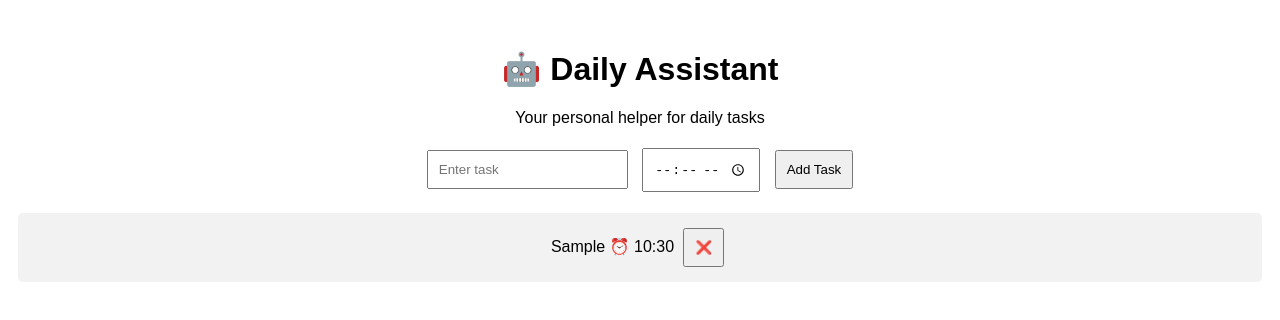
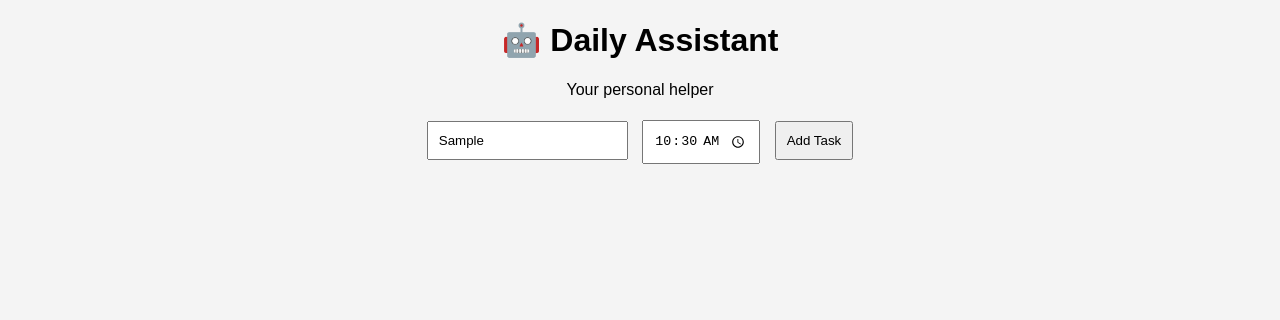
Before and after one commit to prembhosale724-pixel/daily-assistant, a plain HTML site: page index.html in a window 1280 px wide. Both pictures are taken after typing "Sample", "10:30" into the empty fields and a click on the button "Add Task". Drawn offline with Linux system fonts and the light colour scheme.

Commit message:
Update index.html

```diff
--- a/index.html
+++ b/index.html
@@ -6,28 +6,24 @@
     body {
       font-family: Arial;
       text-align: center;
-      margin-top: 50px;
+      background: #f4f4f4;
     }
     input, button {
       padding: 10px;
       margin: 5px;
     }
-    ul {
-      list-style: none;
-      padding: 0;
-    }
     li {
+      background: white;
       margin: 10px;
       padding: 10px;
-      background: #f2f2f2;
-      border-radius: 5px;
+      list-style: none;
     }
   </style>
 </head>
 <body>
 
   <h1>🤖 Daily Assistant</h1>
-  <p>Your personal helper for daily tasks</p>
+  <p>Your personal helper</p>
 
   <input type="text" id="taskInput" placeholder="Enter task">
   <input type="time" id="timeInput">
@@ -39,38 +35,20 @@
 let tasks = [];
 
 function addTask() {
-      const taskText = document.getElementById("taskInput").value;
-      const taskTime = document.getElementById("timeInput").value;
+  let task = document.getElementById("taskInput").value;
+  let time = document.getElementById("timeInput").value;
 
-      if (taskText === "") {
-        alert("Please enter a task");
+  if(task === "" || time === "") {
+    alert("Please enter task and time");
     return;
   }
 
-      tasks.push({ text: taskText, time: taskTime });
+  let taskObj = { task, time, reminded: false };
+  tasks.push(taskObj);
+  showTasks();
+
   document.getElementById("taskInput").value = "";
   document.getElementById("timeInput").value = "";
-
-      renderTasks();
 }
 
-    function renderTasks() {
-      const list = document.getElementById("taskList");
-      list.innerHTML = "";
-
-      tasks.forEach((task, index) => {
-        const li = document.createElement("li");
-        li.innerHTML = task.text + " ⏰ " + task.time +
-          " <button onclick='deleteTask(" + index + ")'>❌</button>";
-        list.appendChild(li);
-      });
-    }
-
-    function deleteTask(index) {
-      tasks.splice(index, 1);
-      renderTasks();
-    }
-  </script>
-
-</body>
-</html>
+func
```
Lines whose indentation alone changed are shown as unchanged.
